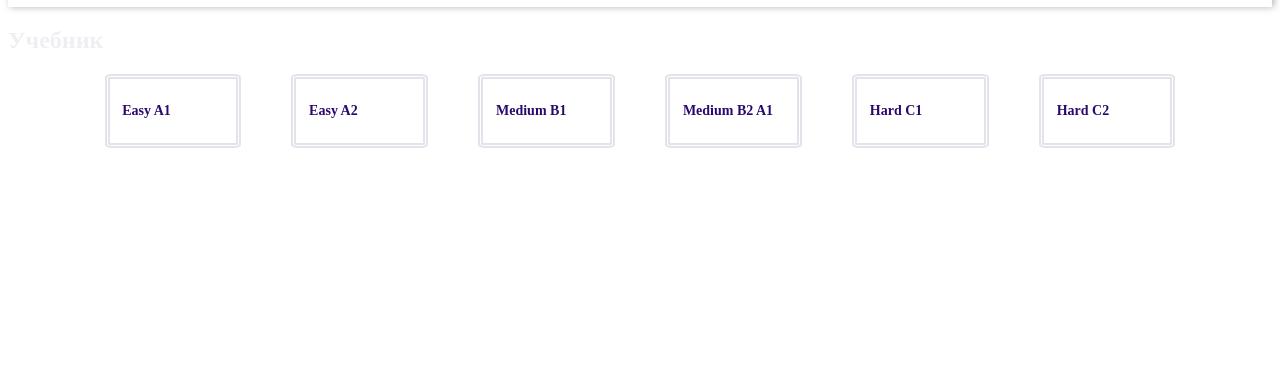
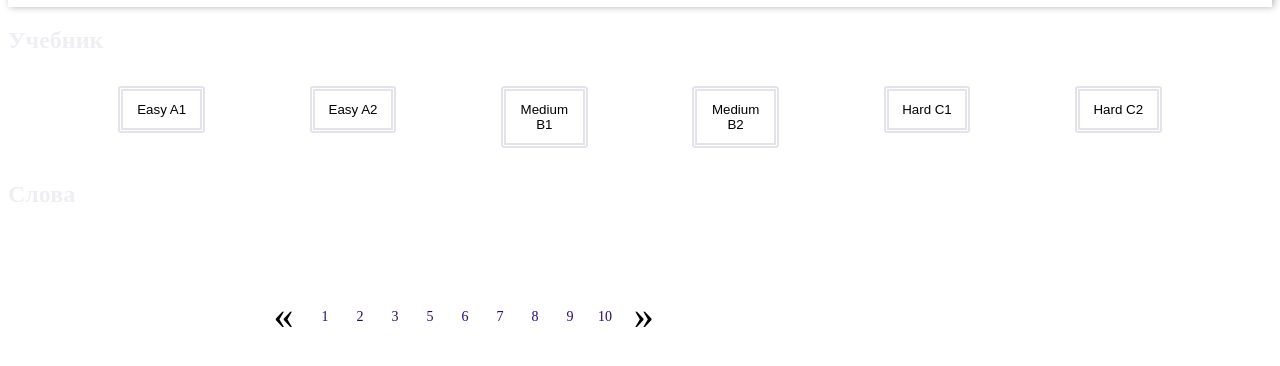
Before and after one commit to kmjyz44/rsLangProject, a website built with webpack: page dist/book.html in a window 1280 px wide. Shown: the part 68-434 px from the top of the page. Built offline with nearby package versions, Linux system fonts and the light colour scheme; no server answers.

Commit message:
css lesson js

```diff
--- a/dist/book.html
+++ b/dist/book.html
@@ -25,26 +25,80 @@
         </div>
     <section class="book_card">
         <h1>Учебник</h1>
-        <div class="wrapper">
-        <div class="card_book">
-            <h2>Easy A1</h2>
+        <div class="wrapper_book">
+            <button class="card_book" data="0">
+            Easy   A1
+        </button>
+        <button class="card_book" data ="1">
+            Easy   A2
+        </button>
+        <button class="card_book" data ="2">
+            Medium   B1
+        </button>
+        <button class="card_book" data = '3'>
+            Medium   B2
+        </button>
+        <button class="card_book" data = '4'>
+            Hard   C1
+        </button>
+        <button class="card_book" data = '5'>
+            Hard   C2
+        </button>
+    </div>
+    </section>
+    <section class="text_book_container">
+<h1>Слова</h1>
+<div class="grid_container">
+    <nav class="word">
+    </nav>
+    <div class="word_card">
+
+    </div>
+</div>
+    </section>
+    <section class="namber_page">
+        <div class="nx">
+        <a  class="prev">&laquo</a>
+    </div>
+        <ul class="pagination modal-3 " >
+            <li><a data = "0">1</a></li>
+            <li> <a  data = "1">2</a></li>
+            <li> <a  data = "2">3</a></li>
+            <li> <a  data = "4">5</a></li>
+            <li> <a  data = "5">6</a></li>
+            <li> <a  data = "6">7</a></li>
+            <li> <a  data = "7">8</a></li>
+            <li> <a  data = "8">9</a></li>
+            <li> <a  data = "9">10</a></li>
+          </ul>
+
+          <ul class="pagination modal-3 " >
+            <li><a   data = "10">11</a></li>
+            <li> <a  data = "11">12</a></li>
+            <li> <a  data = "12">13</a></li>
+            <li> <a  data = "13">14</a></li>
+            <li> <a  data = "14">15</a></li>
+            <li> <a  data = "15">16</a></li>
+            <li> <a  data = "16">17</a></li>
+            <li> <a  data = "17">18</a></li>
+            <li> <a  data = "18">19</a></li>
+            <li> <a  data = "19">20</a></li>
+          </ul>
+          <ul class="pagination modal-3 " >
+            <li><a   data = "20">21</a></li>
+            <li> <a  data = "21">22</a></li>
+            <li> <a  data = "22">23</a></li>
+            <li> <a  data = "23">24</a></li>
+            <li> <a  data = "24">25</a></li>
+            <li> <a  data = "25">26</a></li>
+            <li> <a  data = "26">27</a></li>
+            <li> <a  data = "27">28</a></li>
+            <li> <a  data = "28">29</a></li>
+            <li> <a  data = "29">30</a></li>
+          </ul>
+          <div class="nx">
+          <a  class="next">&raquo;</a>
         </div>
-        <div class="card_book">
-            <h2>Easy A2</h2>
-        </div>
-        <div class="card_book">
-            <h2>Medium B1</h2>
-        </div>
-        <div class="card_book">
-            <h2>Medium B2 A1</h2>
-        </div>
-        <div class="card_book">
-            <h2>Hard C1</h2>
-        </div>
-        <div class="card_book">
-            <h2>Hard C2</h2>
-        </div>
-    </div>
     </section>
 
     <footer class="footer_book">
```
